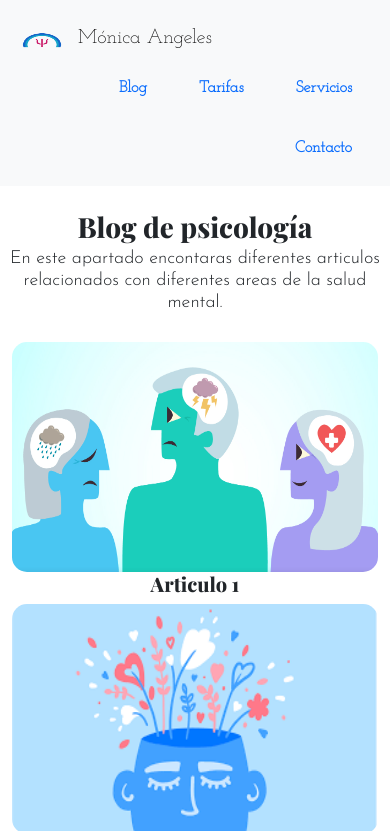
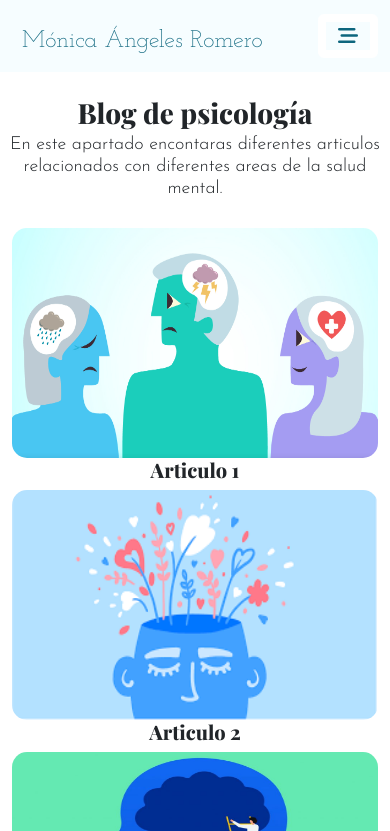
Before and after one commit to Valeria-Flores/PreEntrega2Flores, a plain HTML site: page pages/blog.html in a window 390 px wide. Shown: the top 831 px of the page. Drawn offline with nearby package versions, Linux system fonts and the light colour scheme.

Commit message:
navbar responsive

```diff
--- a/css/style.css
+++ b/css/style.css
@@ -28,6 +28,8 @@ li{
     align-self: center;
     margin-left: 10px;
     margin-top: 10px;
+    color:#0D667E;
+    font-size: x-large;
 }
 h1{
     font-family: 'Playfair Display', serif;
@@ -72,7 +74,11 @@ p{
     font-family: 'Josefin Sans', sans-serif;
     font-size: 20px;
 }
-
+.nav-list{
+    font-family: 'Josefin Sans', sans-serif;
+    color:#0D667E;
+    font-size: large;
+}
 
 /*Tablet*/
 @media (max-width:992px){
@@ -93,6 +99,9 @@ p{
 }
 .black-blue{
     color:#0D667E;
+}
+.light-blue{
+    background-color: #F6FDFF;
 }
 
 /*Estilo*/
@@ -134,7 +143,9 @@ p{
     background-color: #F6FDFF;
     padding: 30px;
     margin-top: 20px;
+    color:#0D667E;
 }
+
 
 
 
@@ -162,10 +173,7 @@ p{
     display: flex;
     justify-content: center;
 }
-.nav-list{
-    font-family: 'Josefin Slab', serif;
-    font-weight: 600;
-}
+
 .navegador{
     font-family: 'Josefin Slab', serif;
 
--- a/pages/blog.html
+++ b/pages/blog.html
@@ -23,32 +23,36 @@
         <!--Iconos-->
         <script src="https://kit.fontawesome.com/644da7d36b.js" crossorigin="anonymous"></script>
     </head>
+
 <body>
     <!--Encabezado-->
-    <nav class="navbar bg-light">
-        <div class="container-fluid align-items-center">
-            <a class="navbar-brand titulo" href="../index.html">
-                <img src="../img/logo.png" alt="Logo" width="40" height="24" class="d-inline-block align-text-top">
-                <text class="titulo">Mónica Angeles</text>
-              </a>
-            <div class="d-flex">
-                <ul class="nav justify-content-end">
-                    <li class="nav-list nav-item">
-                      <a class="nav-link" href="blog.html">Blog</a>
+    <nav class="navbar navbar-expand-lg navbar-light light-blue">
+        <div class="container-fluid">
+          <a class="navbar-brand titulo" href="../index.html">Mónica Ángeles Romero</a>
+          <button class="navbar-toggler card-margin" type="button" data-bs-toggle="collapse" data-bs-target="#navbarNavDropdown" aria-controls="navbarNavDropdown" aria-expanded="false" aria-label="Toggle navigation">
+            <span class="">
+                <i class="fa-solid fa-bars-staggered black-blue"></i>
+            </span>
+          </button>
+          <div class="collapse navbar-collapse justify-content-end" id="navbarNavDropdown">
+            <ul class="navbar-nav justify-content-end nav justify-content-end nav-list">
+              <li class="nav-item">
+                <a class="nav-link nav-list" href="blog.html">Blog</a>
               </li>
-                    <li class="nav-list nav-item">
-                      <a class="nav-link" href="tarifas.html">Tarifas</a>
+              <li class="nav-item">
+                <a class="nav-link nav-list" href="servicios.html">Servicios</a>
               </li>
-                    <li class="nav-list nav-item">
-                      <a class="nav-link" href="pages/servicios.html">Servicios</a>
+              <li class="nav-item">
+                <a class="nav-link nav-list" href="tarifas.html">Tarifas</a>
               </li>
-                    <li class="nav-list nav-item">
-                      <a class="nav-link" href="pages/contacto.html">Contacto</a>
+              <li class="nav-item">
+                <a class="nav-link nav-list" href="contacto.html">Contacto</a>
               </li>
             </ul>
           </div>
         </div>
     </nav>
+
     <main>
         <!--Titulo de la seccion-->
         <br>
```
Also changed, not shown: index.html (+20 -18 lines), pages/contacto.html (+19 -16 lines), pages/servicios.html (+19 -16 lines), pages/tarifas.html (+19 -16 lines), img/nav-logo.png (added). Lines whose indentation alone changed are shown as unchanged.
